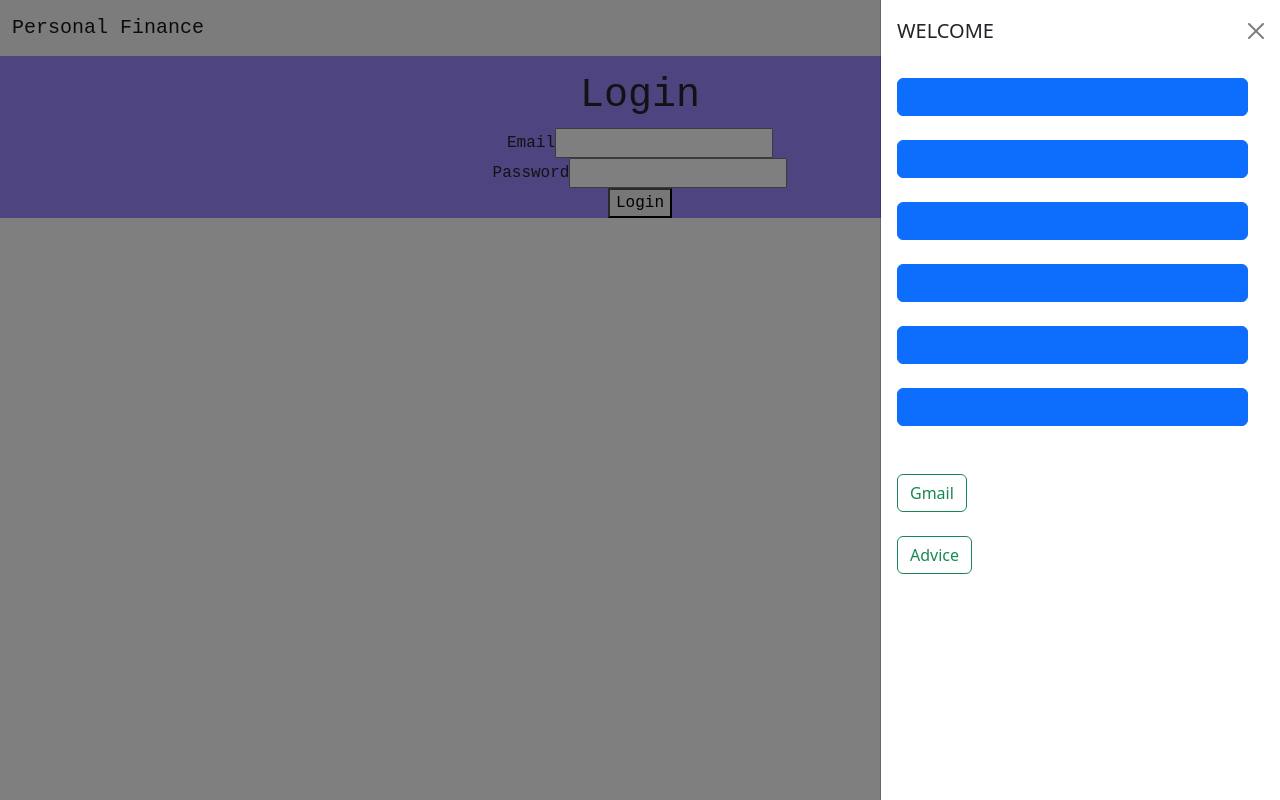
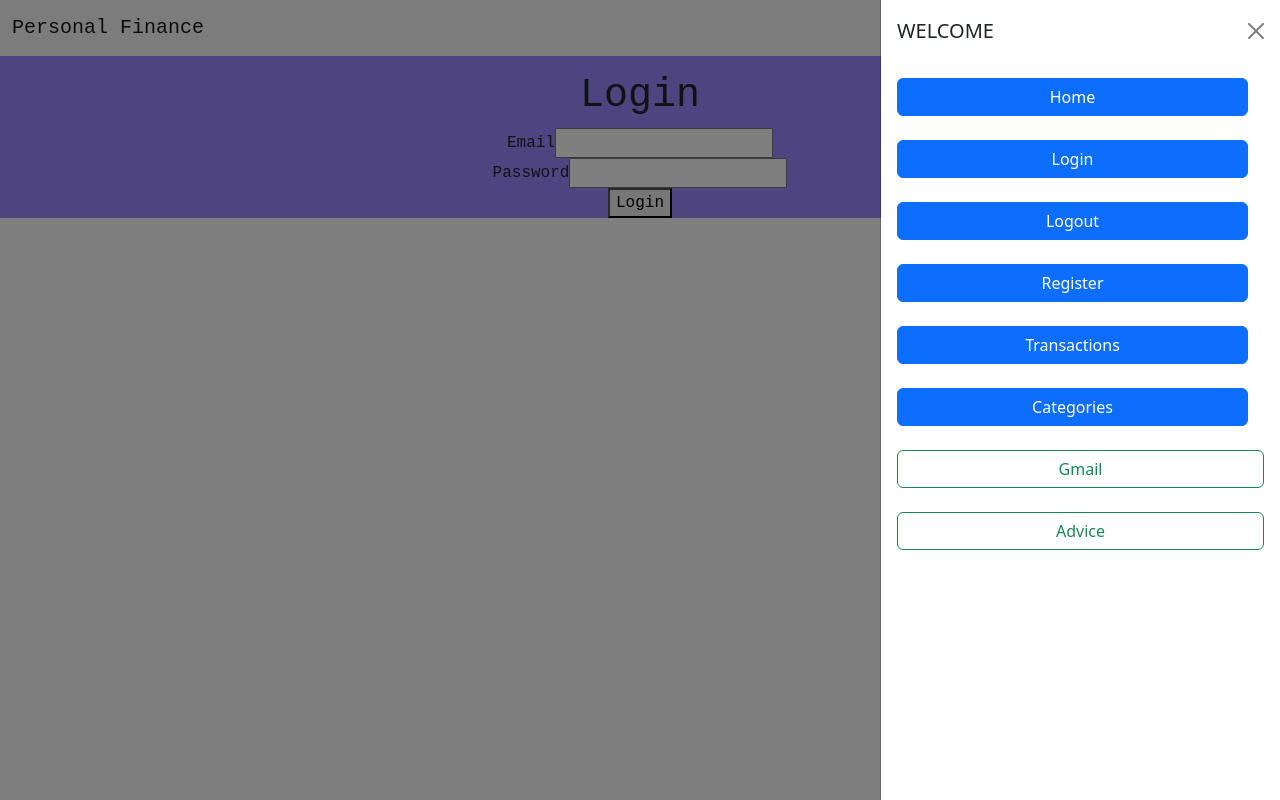
Before and after one commit to Badass-Nemesis/Personal-Finance-Project-Frontend, a React (Create React App) app: page /#/Category in a window 1280 px wide. Both pictures are taken after a click on the button 1240 px from the left and 28 px from the top of the page. Built offline with nearby package versions, Linux system fonts and the light colour scheme.

Commit message:
netfliy deployable final. deploy gh-pages first, before deploying netlify

```diff
--- a/src/App.css
+++ b/src/App.css
@@ -191,3 +191,7 @@ input[type="text"] {
   border: 1px solid black;
   padding: 20px;
 }
+
+.button {
+  width: 100%;
+}
--- a/src/components/Navbar.js
+++ b/src/components/Navbar.js
@@ -81,13 +81,12 @@ const ButtonPage = () => {
 							</Offcanvas.Header>
 							<Offcanvas.Body>
 								<Nav className="justify-content-end flex-grow-1 pe-3">
-									<Button><Link to="/">Home</Link></Button><br />
-									<Button><Link to="/Login">Login</Link></Button><br />
-									<Button><Link to="/Logout">Logout</Link></Button><br />
-									<Button><Link to="/Register">Register</Link></Button><br />
-									{/* <button onClick={()=>navigate('/Transactions')}>Go to Destination Page</button> */}
-									<Button><Link to="/Transactions">Transactions</Link></Button><br />
-									<Button><Link to="/Category">Categories</Link></Button><br />
+									<Link to="/"><Button className='button'>Home</Button></Link><br />
+									<Link to="/Login"><Button className='button'>Login</Button></Link><br />
+									<Link to="/Logout"><Button className='button'>Logout</Button></Link><br />
+									<Link to="/Register"><Button className='button'>Register</Button></Link><br />
+									<Link to="/Transactions"><Button className='button'>Transactions</Button></Link><br />
+									<Link to="/Category"><Button className='button'>Categories</Button></Link><br />
 								</Nav>
 								{/* <Form className="d-flex">
 									<Form.Control
@@ -98,14 +97,13 @@ const ButtonPage = () => {
 									/>
 									<Button variant="outline-success">Search</Button>
 								</Form> */}
-								<br />
-								<Button variant="outline-success" onClick={handleClickLink}>
+								<Button className='button' variant="outline-success" onClick={handleClickLink}>
 									{isLoading ? 'Loading...' : 'Gmail'}
 								</Button>
 								<br />
 								<br />
 								{/* <Button variant="outline-success" onClick={<Popup />} ></Button> */}
-								<Button variant="outline-success" onClick={handleClick}>Advice</Button>
+								<Button className='button' variant="outline-success" onClick={handleClick}>Advice</Button>
 								{showPopup && (
 									<div className="popup">
 										<h2>Advice</h2>
```
